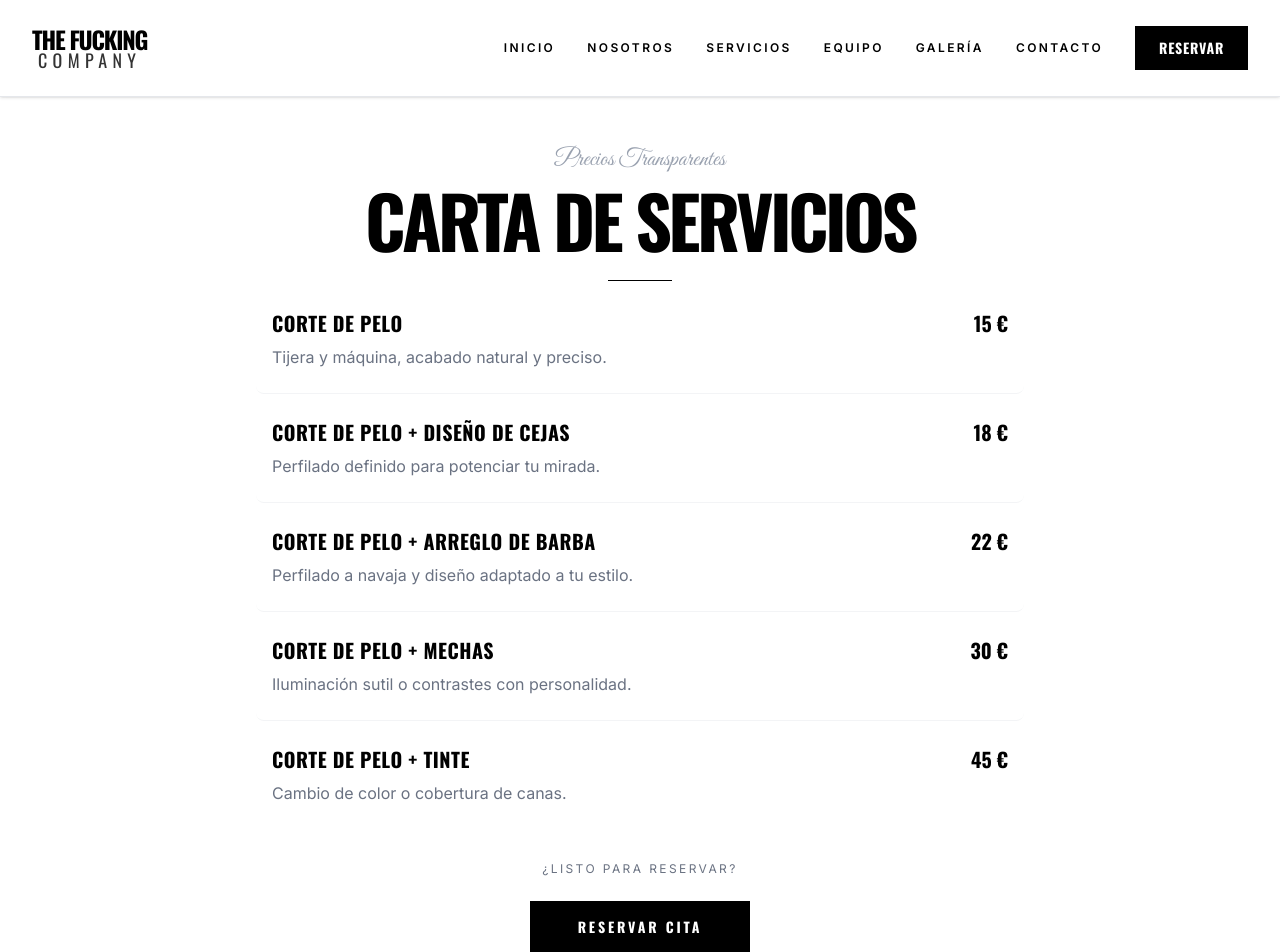
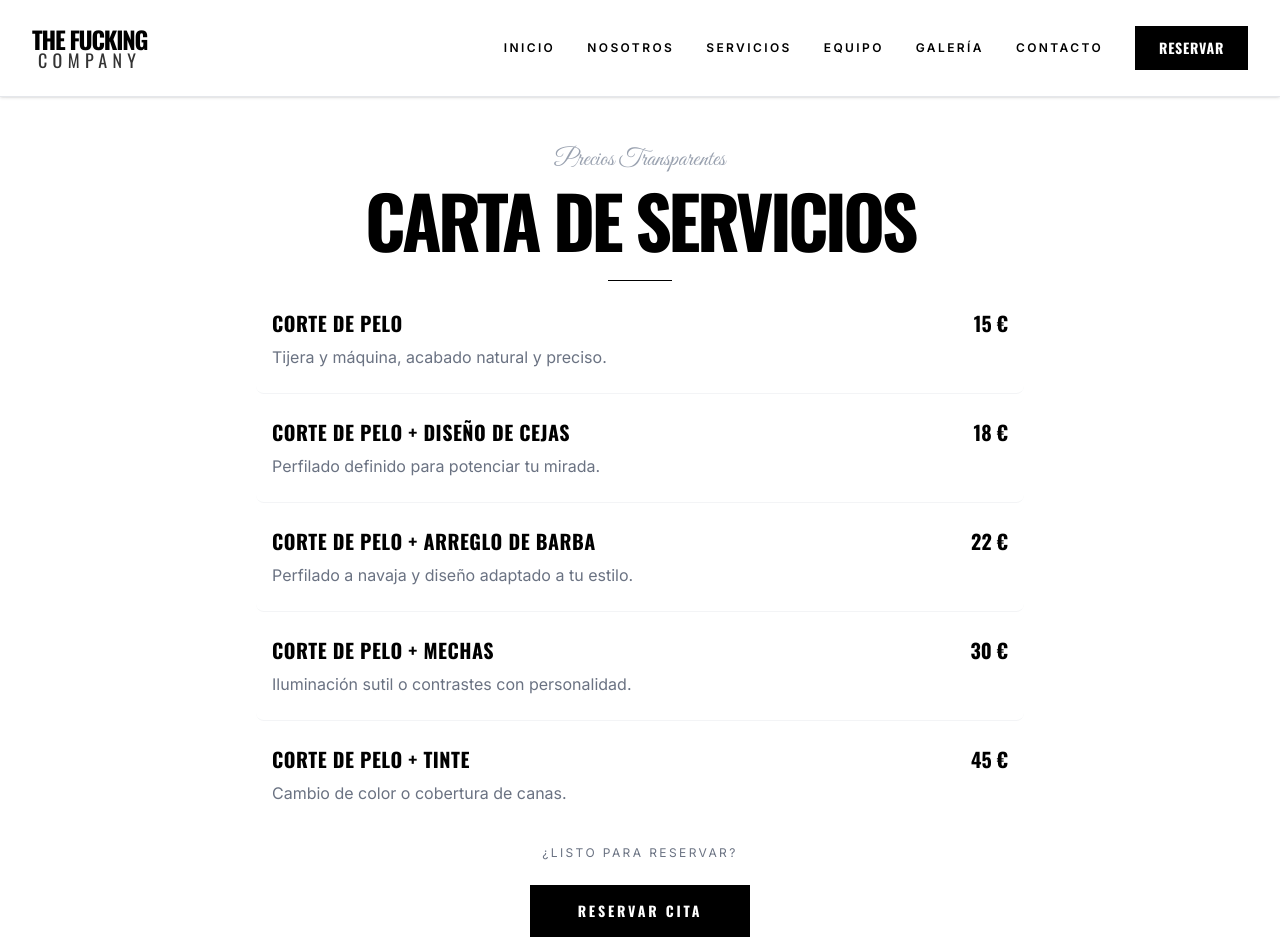
Before and after one commit to thefckingcompany/tfc-web, a React (Vite) app: page /servicios in a window 1280 px wide. Shown: the top 952 px of the page. Built offline with nearby package versions, Linux system fonts and the light colour scheme.

Commit message:
Reduce spacing around Services CTA and page bottom padding

```diff
--- a/src/pages/Services.tsx
+++ b/src/pages/Services.tsx
@@ -15,7 +15,7 @@ const categories = [
 
 const Services = () => {
     return (
-        <div className="bg-white text-black pt-12 pb-20 px-10 sm:px-8 lg:px-8">
+        <div className="bg-white text-black pt-12 pb-12 px-10 sm:px-8 lg:px-8">
 
             {/* Header */}
             <div className="text-center mb-1 pt-0">
@@ -50,7 +50,7 @@ const Services = () => {
             </div>
 
             {/* CTA Footer */}
-            <div className="text-center mt-8">
+            <div className="text-center mt-4">
                 <p className="text-gray-500 mb-6 uppercase tracking-[0.2em] text-xs">¿Listo para reservar?</p>
                 <Link
                     to="/reservar"
```
